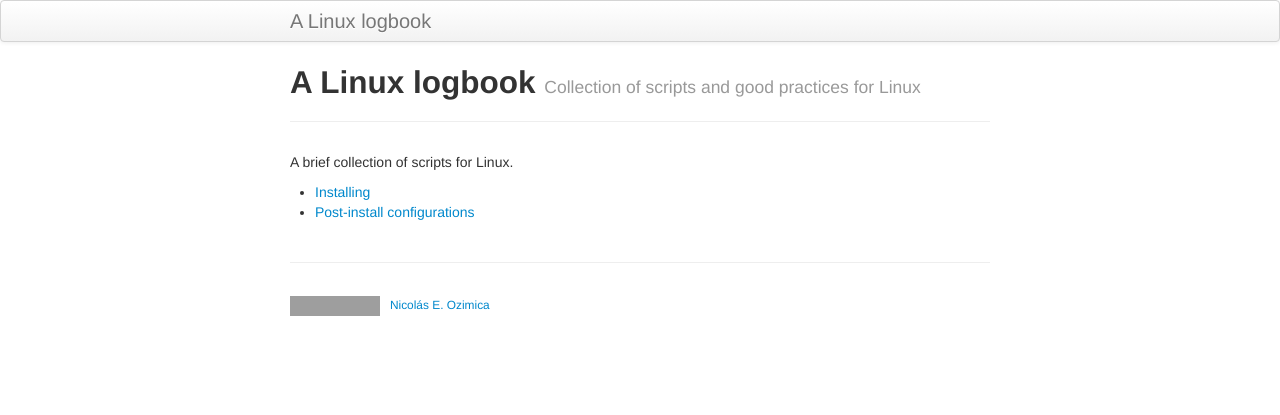
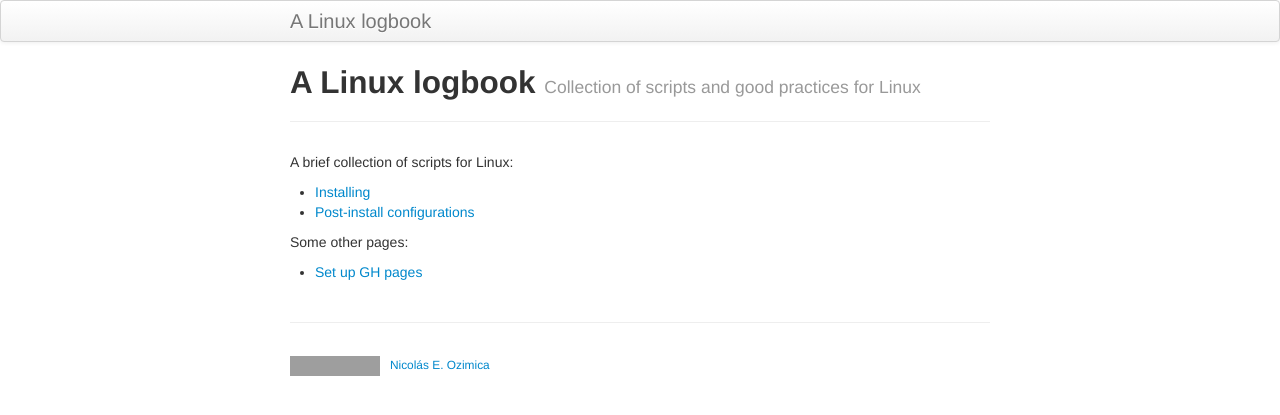
Before and after one commit to nozimica/nozimica.github.io, a Jekyll site: the page built from index.md, in a window 1280 px wide. Shown: the top 415 px of the page. Built offline with Jekyll 4.4.1, drawn with Linux system fonts in a browser that asks for light colours; grey boxes are pictures that could not be loaded.

Commit message:
New page with instructions about GitHub Pages.

```diff
--- a/index.md
+++ b/index.md
@@ -5,7 +5,11 @@ tagline: Collection of scripts and good practices for Linux
 description: Collection of scripts and good practices for Linux
 ---
 
-A brief collection of scripts for Linux.
+A brief collection of scripts for Linux:
 
 - [Installing](pages/installing.html)
 - [Post-install configurations](pages/postinstall_configs.html)
+
+Some other pages:
+
+- [Set up GH pages](pages/ghpages.html)
```
Also changed, not shown: pages/ghpages.md (added, +23 -0 lines).
